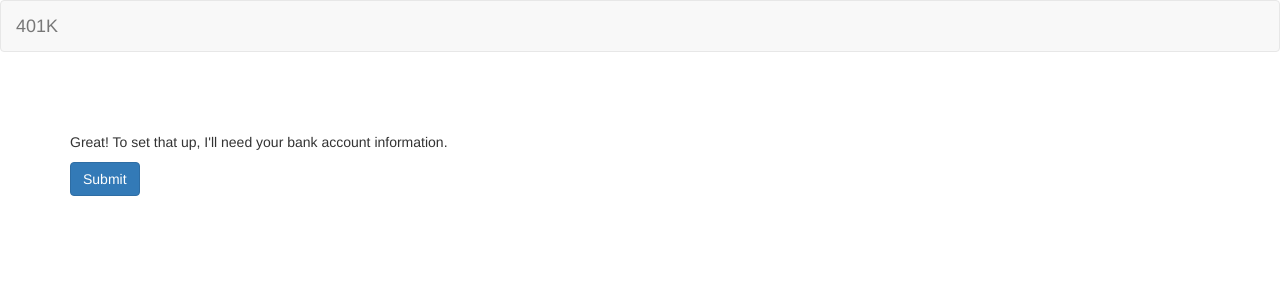
After one commit to dkarapetyan-zz/indexfun, a Flask app: page /bank in a window 1280 px wide. The commit adds this page. Shown: the top 300 px of the page. Run offline with Flask 2, Linux system fonts and the light colour scheme; some libraries are stand-ins or nearby versions.

Commit message:
working sliding page skeleton

```diff
--- a/index_fund.py
+++ b/index_fund.py
@@ -1,4 +1,4 @@
-from flask import redirect, request, Flask, render_template, url_for
+from flask import redirect, Flask, request, render_template, url_for
 
 app = Flask(__name__, static_folder='static', template_folder='templates')
 
@@ -12,7 +12,24 @@ def index():
 
 @app.route("/liquid", methods=["GET", "POST"])
 def liquid():
+    # filled = request.form.getlist("check")
+    if request.method == "POST":
+        return redirect(url_for("bank"))
     return render_template("layout.html", page_to_insert="liquid.html")
+
+
+@app.route("/bank", methods=["GET", "POST"])
+def bank():
+    if request.method == "POST":
+        return redirect(url_for("recurring"))
+    return render_template("layout.html", page_to_insert="bank.html")
+
+
+@app.route("/recurring", methods=["GET", "POST"])
+def recurring():
+    if request.method == "POST":
+        return redirect(url_for("index"))
+    return render_template("layout.html", page_to_insert="recurring.html")
 
 
 if __name__ == '__main__':
--- /dev/null
+++ b/templates/bank.html
@@ -0,0 +1,7 @@
+<p>Great! To set that up, I'll need your bank account information.
+</p>
+<form method="POST" role="form" class="form-inline">
+    <div class="form-group">
+        <button type="submit" class="btn btn-primary">Submit</button>
+    </div>
+</form>
--- a/templates/bank_account.html
+++ /dev/null
@@ -1,2 +0,0 @@
-<p>Great! To set that up, I'll need your bank account information.
-</p>
```
Also changed, not shown: templates/liquid.html (+4 -4 lines), templates/recurring.html (+4 -3 lines).
